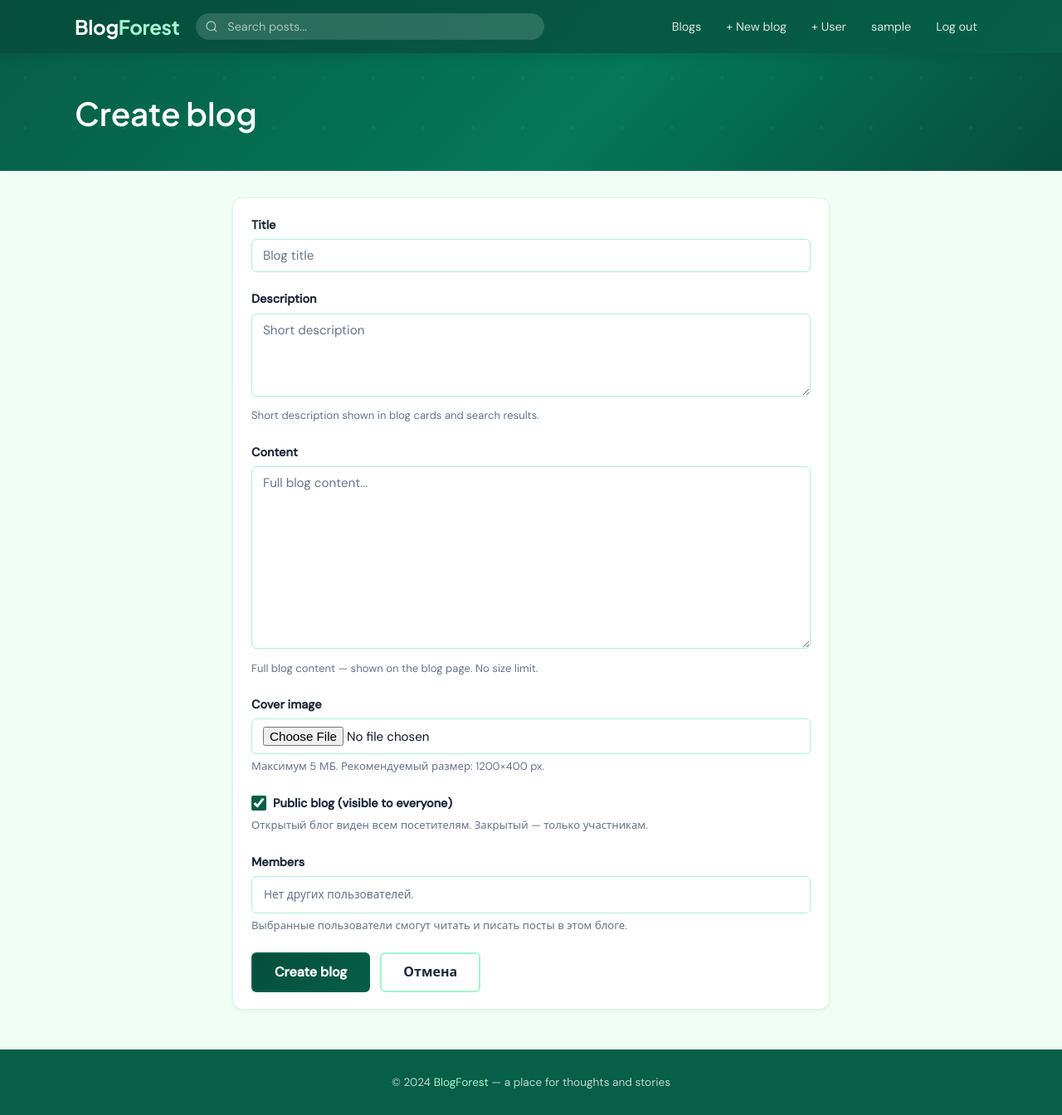
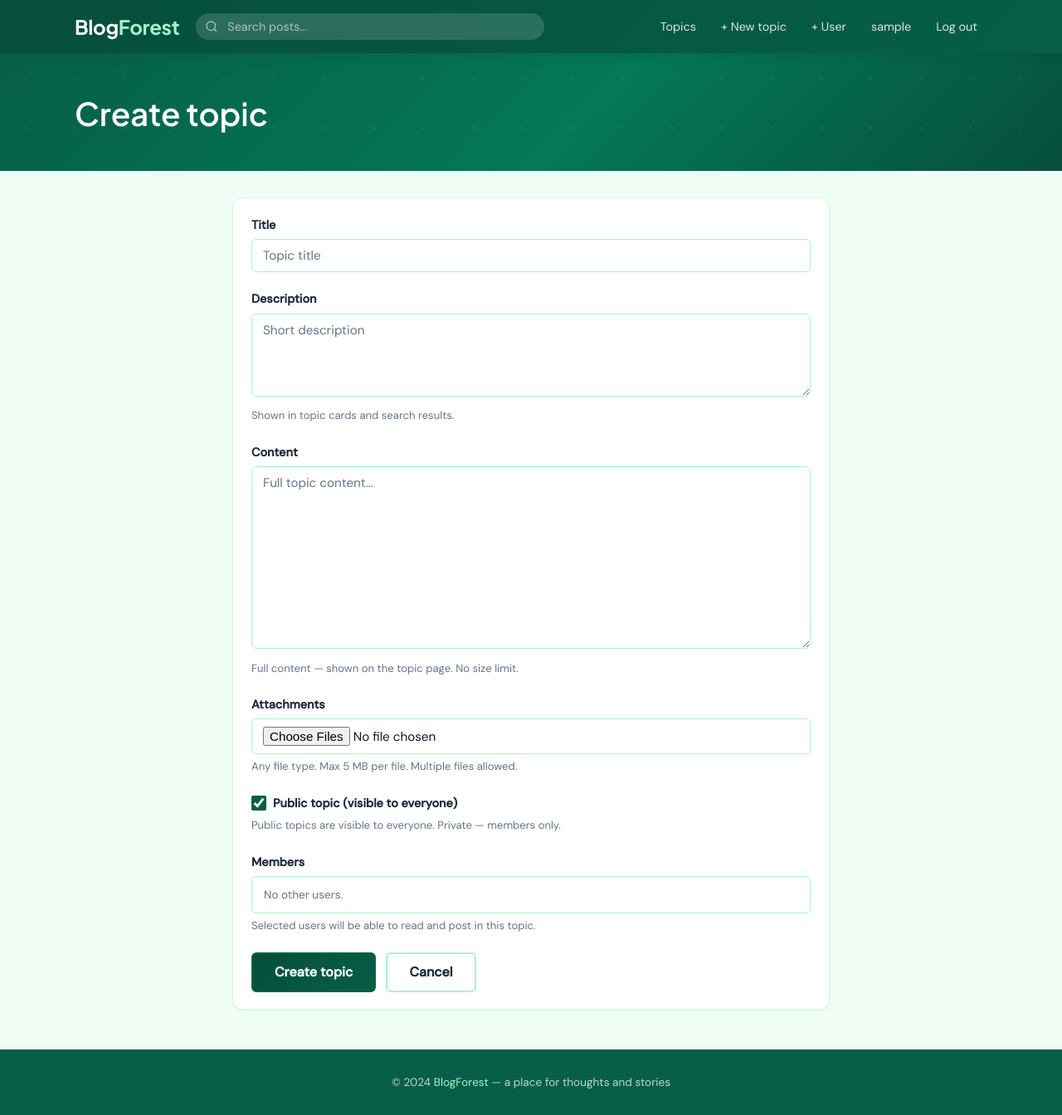
Before and after one commit to PvlKr16/Blogforest, a Django app: page /blogs/create/ in a window 1280 px wide. Shown: the whole page at 83% size. Run offline with Django 4.2, Linux system fonts and the light colour scheme; the visitor is signed in with stand-in values (Sample User, id 1); data comes from the database, SQL or seed files in the repository.

Commit message:
blog renamed to topics; creation form changed

```diff
--- a/blogapp/forms.py
+++ b/blogapp/forms.py
@@ -62,19 +62,17 @@ class BlogForm(forms.ModelForm):
 
     class Meta:
         model = Blog
-        fields = ('title', 'description', 'body', 'is_public', 'cover', 'members')
+        fields = ('title', 'description', 'body', 'is_public', 'members')
         labels = {
             'title': 'Title',
             'description': 'Description',
             'body': 'Content',
-            'is_public': 'Public blog (visible to everyone)',
-            'cover': 'Cover image',
+            'is_public': 'Public topic (visible to everyone)',
         }
         widgets = {
-            'title': forms.TextInput(attrs={'class': 'form-control', 'placeholder': 'Blog title'}),
-            'description': forms.Textarea(attrs={'class': 'form-control', 'rows': 3, 'placeholder': 'Short description'}),
-            'body': forms.Textarea(attrs={'class': 'form-control', 'rows': 10, 'placeholder': 'Full blog content...'}),
-            'cover': forms.FileInput(attrs={'class': 'form-control', 'accept': 'image/*'}),
+            'title': forms.TextInput(attrs={'class': 'form-control', 'placeholder': 'Topic title'}),
+            'description': forms.Textarea(attrs={'class': 'form-control', 'rows': 2, 'placeholder': 'Short description'}),
+            'body': forms.Textarea(attrs={'class': 'form-control', 'rows': 10, 'placeholder': 'Full topic content...'}),
             'is_public': forms.CheckboxInput(attrs={'class': 'form-check-input'}),
         }
 
@@ -85,14 +83,7 @@ class BlogForm(forms.ModelForm):
             # Exclude the owner from the members list
             self.fields['members'].queryset = User.objects.exclude(pk=self.owner.pk)
 
-    def clean_cover(self):
-        cover = self.cleaned_data.get('cover')
-        if cover and hasattr(cover, 'size'):
-            if cover.size > settings.MAX_IMAGE_SIZE:
-                raise forms.ValidationError(
-                    f'Image size must not exceed {settings.MAX_IMAGE_SIZE // (1024 * 1024)} MB.'
-                )
-        return cover
+
 
 
 class PostForm(forms.ModelForm):
--- a/blogapp/templates/blogapp/base.html
+++ b/blogapp/templates/blogapp/base.html
@@ -79,9 +79,9 @@
       </div>
 
       <nav class="header-nav" id="main-nav">
-        <a href="{% url 'blog_list' %}" class="nav-link">Blogs</a>
+        <a href="{% url 'blog_list' %}" class="nav-link">Topics</a>
         {% if user.is_authenticated %}
-          <a href="{% url 'blog_create' %}" class="nav-link">+ New blog</a>
+          <a href="{% url 'blog_create' %}" class="nav-link">+ New topic</a>
           {% if user.is_staff %}
           <a href="{% url 'register' %}" class="nav-link">+ User</a>
           {% endif %}
--- a/blogapp/templates/blogapp/blog/delete_confirm.html
+++ b/blogapp/templates/blogapp/blog/delete_confirm.html
@@ -8,7 +8,7 @@
       <div class="card-body" style="text-align:center; padding:40px 32px;">
         <div style="font-size:3rem; margin-bottom:16px;">🗑️</div>
         <h2 style="margin-bottom:10px;">Удалить блог?</h2>
-        <p class="text-muted">Вы собираетесь удалить блог <strong>«{{ blog.title }}»</strong>. Все посты и комментарии будут удалены безвозвратно.</p>
+        <p class="text-muted">You are about to delete topic <strong>«{{ blog.title }}»</strong>. Все посты и комментарии будут удалены безвозвратно.</p>
         <div style="display:flex; gap:12px; justify-content:center; margin-top:28px; flex-wrap:wrap;">
           <form method="post">
             {% csrf_token %}
--- a/blogapp/templates/blogapp/blog/form.html
+++ b/blogapp/templates/blogapp/blog/form.html
@@ -23,28 +23,46 @@
 
           <div class="form-group">
             <label class="form-label" for="{{ form.description.id_for_label }}">{{ form.description.label }}</label>
-            {{ form.description }}
-            <div class="form-text">Short description shown in blog cards and search results.</div>
+            <textarea name="description" id="{{ form.description.id_for_label }}"
+                      class="form-control" rows="2"
+                      placeholder="Short description">{{ form.description.value|default:'' }}</textarea>
+            <div class="form-text">Shown in topic cards and search results.</div>
             {% if form.description.errors %}<ul class="errorlist">{% for e in form.description.errors %}<li>{{ e }}</li>{% endfor %}</ul>{% endif %}
           </div>
 
           <div class="form-group">
             <label class="form-label" for="{{ form.body.id_for_label }}">{{ form.body.label }}</label>
             {{ form.body }}
-            <div class="form-text">Full blog content — shown on the blog page. No size limit.</div>
+            <div class="form-text">Full content — shown on the topic page. No size limit.</div>
             {% if form.body.errors %}<ul class="errorlist">{% for e in form.body.errors %}<li>{{ e }}</li>{% endfor %}</ul>{% endif %}
           </div>
 
+          <!-- File attachments -->
           <div class="form-group">
-            <label class="form-label" for="{{ form.cover.id_for_label }}">{{ form.cover.label }}</label>
-            {% if blog.cover %}
-            <div style="margin-bottom:10px;">
-              <img src="{{ blog.cover.url }}" alt="Обложка" style="height:80px; border-radius:8px; object-fit:cover;">
-            </div>
+            <label class="form-label">Attachments</label>
+            {% if blog %}
+              {% with files=blog.files.all %}
+              {% if files %}
+              <div class="files-list" style="margin-bottom:12px;">
+                {% for bf in files %}
+                <div class="file-item">
+                  <span class="file-item-icon">📎</span>
+                  <span class="file-item-name">{{ bf.original_name }}</span>
+                  <span class="file-item-size">{{ bf.size_display }}</span>
+                  <form method="post" action="{% url 'blog_delete_file' bf.pk %}" style="margin:0;">
+                    {% csrf_token %}
+                    <button type="submit" class="btn btn-ghost btn-sm"
+                            style="padding:2px 7px; color:#c0392b; border-color:#f5c2c0;"
+                            onclick="return confirm('Delete file?')">✕</button>
+                  </form>
+                </div>
+                {% endfor %}
+              </div>
+              {% endif %}
+              {% endwith %}
             {% endif %}
-            {{ form.cover }}
-            <div class="form-text">Максимум 5 МБ. Рекомендуемый размер: 1200×400 px.</div>
-            {% if form.cover.errors %}<ul class="errorlist">{% for e in form.cover.errors %}<li>{{ e }}</li>{% endfor %}</ul>{% endif %}
+            <input type="file" name="blog_files" class="form-control" multiple>
+            <div class="form-text">Any file type. Max 5 MB per file. Multiple files allowed.</div>
           </div>
 
           <div class="form-group">
@@ -54,7 +72,7 @@
                 {{ form.is_public.label }}
               </label>
             </div>
-            <div class="form-text">Открытый блог виден всем посетителям. Закрытый — только участникам.</div>
+            <div class="form-text">Public topics are visible to everyone. Private — members only.</div>
           </div>
 
           <div class="form-group">
@@ -66,18 +84,18 @@
                 {{ choice.choice_label }}
               </label>
               {% empty %}
-              <p class="text-muted text-sm">Нет других пользователей.</p>
+              <p class="text-muted text-sm">No other users.</p>
               {% endfor %}
             </div>
-            <div class="form-text">Выбранные пользователи смогут читать и писать посты в этом блоге.</div>
+            <div class="form-text">Selected users will be able to read and post in this topic.</div>
           </div>
 
           <div style="display:flex; gap:12px; flex-wrap:wrap; margin-top:8px;">
             <button type="submit" class="btn btn-primary btn-lg">{{ action }}</button>
             {% if blog %}
-            <a href="{{ blog.get_absolute_url }}" class="btn btn-ghost btn-lg">Отмена</a>
+            <a href="{{ blog.get_absolute_url }}" class="btn btn-ghost btn-lg">Cancel</a>
             {% else %}
-            <a href="{% url 'blog_list' %}" class="btn btn-ghost btn-lg">Отмена</a>
+            <a href="{% url 'blog_list' %}" class="btn btn-ghost btn-lg">Cancel</a>
             {% endif %}
           </div>
         </form>
--- a/blogapp/templates/blogapp/blog/list.html
+++ b/blogapp/templates/blogapp/blog/list.html
@@ -1,5 +1,5 @@
 {% extends 'blogapp/base.html' %}
-{% block title %}Блоги — BlogForest{% endblock %}
+{% block title %}Topics — BlogForest{% endblock %}
 
 {% block content %}
 <div class="page-hero">
@@ -11,7 +11,7 @@
 
 <div class="container content-full">
   <div style="display:flex; justify-content:space-between; align-items:center; margin-bottom:24px; flex-wrap:wrap; gap:12px;">
-    <p class="text-muted text-sm">Найдено: {{ blogs.paginator.count }}</p>
+    <p class="text-muted text-sm">Found: {{ blogs.paginator.count }}</p>
     {% if user.is_authenticated %}
     <a href="{% url 'blog_create' %}" class="btn btn-primary">+ Создать блог</a>
     {% endif %}
--- a/blogapp/templates/blogapp/home.html
+++ b/blogapp/templates/blogapp/home.html
@@ -117,13 +117,13 @@
           {% empty %}
           <p class="text-muted text-sm">У вас пока нет блогов.</p>
           {% endfor %}
-          <a href="{% url 'blog_create' %}" class="btn btn-outline btn-sm w-full mt-3">+ Создать блог</a>
+          <a href="{% url 'blog_create' %}" class="btn btn-outline btn-sm w-full mt-3">+ New topic</a>
         </div>
       </div>
       {% endif %}
 
       <div class="sidebar-widget">
-        <div class="sidebar-widget-head">Популярные блоги</div>
+        <div class="sidebar-widget-head">Popular topics</div>
         <div class="sidebar-widget-body">
           {% for blog in blogs %}
           <div class="sidebar-blog-item">
@@ -135,7 +135,7 @@
                 <a href="{{ blog.get_absolute_url }}">{{ blog.title }}</a>
               </div>
               <div class="sidebar-blog-sub">
-                {% if blog.is_public %}🌿 Открытый{% else %}🔒 Закрытый{% endif %}
+                {% if blog.is_public %}🌿 Public{% else %}🔒 Private{% endif %}
               </div>
             </div>
           </div>
--- a/blogapp/templates/blogapp/profile.html
+++ b/blogapp/templates/blogapp/profile.html
@@ -46,7 +46,7 @@
     <!-- Sidebar -->
     <aside class="sidebar">
       <div class="sidebar-widget">
-        <div class="sidebar-widget-head">Блоги автора</div>
+        <div class="sidebar-widget-head">Author's topics</div>
         <div class="sidebar-widget-body">
           {% for blog in user_blogs %}
           <div class="sidebar-blog-item">
@@ -58,13 +58,13 @@
                 <a href="{{ blog.get_absolute_url }}">{{ blog.title }}</a>
               </div>
               <div class="sidebar-blog-sub">
-                {% if blog.is_public %}🌿 Открытый{% else %}🔒 Закрытый{% endif %}
+                {% if blog.is_public %}🌿 Public{% else %}🔒 Private{% endif %}
                 · {{ blog.posts.count }} постов
               </div>
             </div>
           </div>
           {% empty %}
-          <p class="text-muted text-sm">Блогов нет.</p>
+          <p class="text-muted text-sm">No topics.</p>
           {% endfor %}
         </div>
       </div>
--- a/blogapp/urls.py
+++ b/blogapp/urls.py
@@ -28,6 +28,7 @@ urlpatterns = [
     path('posts/<int:pk>/edit/', views.post_edit, name='post_edit'),
     path('posts/<int:pk>/delete/', views.post_delete, name='post_delete'),
     path('files/<int:file_pk>/delete/', views.delete_file, name='delete_file'),
+    path('blog-files/<int:file_pk>/delete/', views.blog_delete_file, name='blog_delete_file'),
 
     # Tags
     path('tag/<slug:slug>/', views.tag_posts, name='tag_posts'),
--- a/blogapp/views.py
+++ b/blogapp/views.py
@@ -8,7 +8,7 @@ from django.http import Http404, JsonResponse
 from django.core.paginator import Paginator
 from django.views.decorators.http import require_POST
 
-from .models import Blog, Post, Comment, Tag, PostFile
+from .models import Blog, Post, Comment, Tag, PostFile, BlogFile
 from .forms import (
     RegistrationForm, LoginForm, BlogForm, PostForm,
     CommentForm, SearchForm, AddMemberForm,
@@ -192,33 +192,52 @@ def blog_create(request):
             blog.owner = request.user
             blog.save()
             form.save_m2m()
-            messages.success(request, 'Blog created successfully!')
+            # Handle file attachments (max 5 MB each, any format)
+            for f in request.FILES.getlist('blog_files'):
+                if f.size > 5 * 1024 * 1024:
+                    messages.warning(request, f'File "{f.name}" skipped: exceeds the 5 MB limit.')
+                    continue
+                BlogFile.objects.create(blog=blog, file=f, original_name=f.name, size=f.size)
+            messages.success(request, 'Topic created successfully!')
             return redirect('blog_detail', pk=blog.pk)
     else:
         form = BlogForm(owner=request.user)
-    return render(request, 'blogapp/blog/form.html', {'form': form, 'action': 'Create blog'})
+    return render(request, 'blogapp/blog/form.html', {'form': form, 'action': 'Create topic'})
 
 
 @login_required
 def blog_edit(request, pk):
-    blog = get_object_or_404(Blog, pk=pk, owner=request.user)
+    blog = get_object_or_404(Blog, pk=pk)
+    # Only admins can edit a topic after it has been published
+    if not request.user.is_staff:
+        messages.error(request, 'Only administrators can edit topics.')
+        return redirect('blog_detail', pk=pk)
     if request.method == 'POST':
-        form = BlogForm(request.POST, request.FILES, instance=blog, owner=request.user)
+        form = BlogForm(request.POST, request.FILES, instance=blog, owner=blog.owner)
         if form.is_valid():
             form.save()
-            messages.success(request, 'Blog updated!')
+            for f in request.FILES.getlist('blog_files'):
+                if f.size > 5 * 1024 * 1024:
+                    messages.warning(request, f'File "{f.name}" skipped: exceeds the 5 MB limit.')
+                    continue
+                BlogFile.objects.create(blog=blog, file=f, original_name=f.name, size=f.size)
+            messages.success(request, 'Topic updated!')
             return redirect('blog_detail', pk=blog.pk)
     else:
-        form = BlogForm(instance=blog, owner=request.user)
-    return render(request, 'blogapp/blog/form.html', {'form': form, 'blog': blog, 'action': 'Edit blog'})
+        form = BlogForm(instance=blog, owner=blog.owner)
+    return render(request, 'blogapp/blog/form.html', {'form': form, 'blog': blog, 'action': 'Edit topic'})
 
 
 @login_required
 def blog_delete(request, pk):
-    blog = get_object_or_404(Blog, pk=pk, owner=request.user)
+    blog = get_object_or_404(Blog, pk=pk)
+    # Only admins can delete a topic
+    if not request.user.is_staff:
+        messages.error(request, 'Only administrators can delete topics.')
+        return redirect('blog_detail', pk=pk)
     if request.method == 'POST':
         blog.delete()
-        messages.success(request, 'Blog deleted.')
+        messages.success(request, 'Topic deleted.')
         return redirect('blog_list')
     return render(request, 'blogapp/blog/delete_confirm.html', {'blog': blog})
 
@@ -398,6 +417,22 @@ def delete_file(request, file_pk):
     return redirect('post_edit', pk=post.pk)
 
 
+# ─── Blog files ──────────────────────────────────────────────────────────────
+
+@login_required
+@require_POST
+def blog_delete_file(request, file_pk):
+    bf = get_object_or_404(BlogFile, pk=file_pk)
+    blog = bf.blog
+    if request.user != blog.owner:
+        messages.error(request, 'Only the topic owner can delete files.')
+        return redirect('blog_edit', pk=blog.pk)
+    bf.file.delete(save=False)
+    bf.delete()
+    messages.success(request, 'File deleted.')
+    return redirect('blog_edit', pk=blog.pk)
+
+
 # ─── Tags ─────────────────────────────────────────────────────────────────────
 
 def tag_posts(request, slug):
```
Also changed, not shown: blogapp/admin.py (+8 -2 lines), blogapp/models.py (+30 -1 lines), blogapp/static/blogapp/css/main.css (+96 -0 lines), blogapp/templates/blogapp/blog/detail.html (+66 -28 lines), blogapp/templatetags/file_tags.py (added, +35 -0 lines), blogapp/migrations/0003_add_blog_files_remove_cover.py (added).
